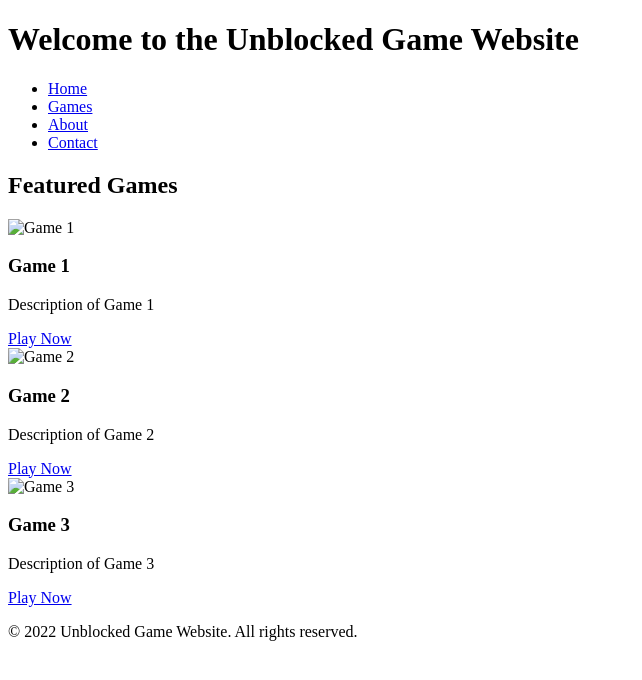
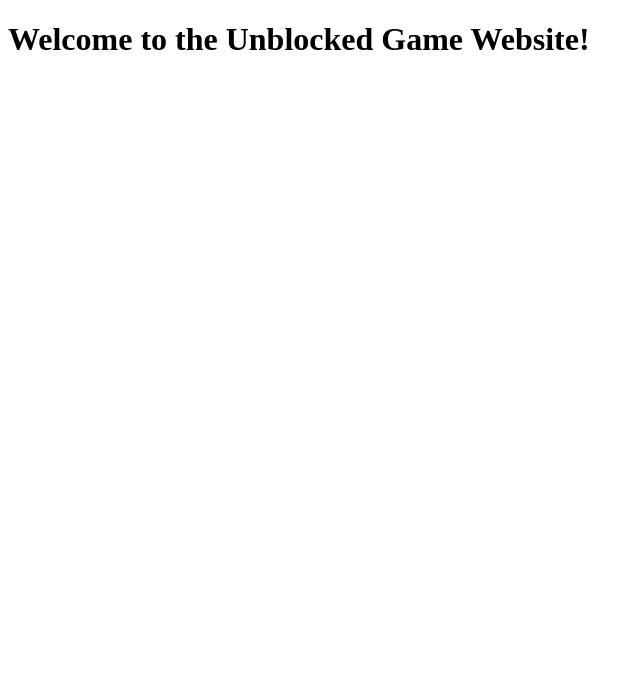
Before and after one commit to benlovesfoxes/game-website, a plain HTML site: page Index.html in a window 1280 px wide. Shown: the whole page, without its empty margins (0-642 px from the left). Drawn offline with Linux system fonts and the light colour scheme.

Commit message:
Update Index.html

```diff
--- a/Index.html
+++ b/Index.html
@@ -1,47 +1,14 @@
 <!DOCTYPE html>
 <html>
 <head>
-    <title>Unblocked Game Website</title>
-    <link rel="stylesheet" type="text/css" href="styles.css">
+  <title>Unblocked Game Website</title>
+  <link rel="stylesheet" type="text/css" href="styles.css">
 </head>
 <body>
-    <header>
-        <h1>Welcome to the Unblocked Game Website</h1>
-    </header>
+  <h1>Welcome to the Unblocked Game Website!</h1>
 
-    <nav>
-        <ul>
-            <li><a href="#">Home</a></li>
-            <li><a href="#">Games</a></li>
-            <li><a href="#">About</a></li>
-            <li><a href="#">Contact</a></li>
-        </ul>
-    </nav>
+  <!-- Add your game content here -->
 
-    <main>
-        <h2>Featured Games</h2>
-        <div class="game">
-            <img src="game1.jpg" alt="Game 1">
-            <h3>Game 1</h3>
-            <p>Description of Game 1</p>
-            <a href="#">Play Now</a>
-        </div>
-        <div class="game">
-            <img src="game2.jpg" alt="Game 2">
-            <h3>Game 2</h3>
-            <p>Description of Game 2</p>
-            <a href="#">Play Now</a>
-        </div>
-        <div class="game">
-            <img src="game3.jpg" alt="Game 3">
-            <h3>Game 3</h3>
-            <p>Description of Game 3</p>
-            <a href="#">Play Now</a>
-        </div>
-    </main>
-
-    <footer>
-        <p>&copy; 2022 Unblocked Game Website. All rights reserved.</p>
-    </footer>
+  <script src="script.js"></script>
 </body>
 </html>
```
